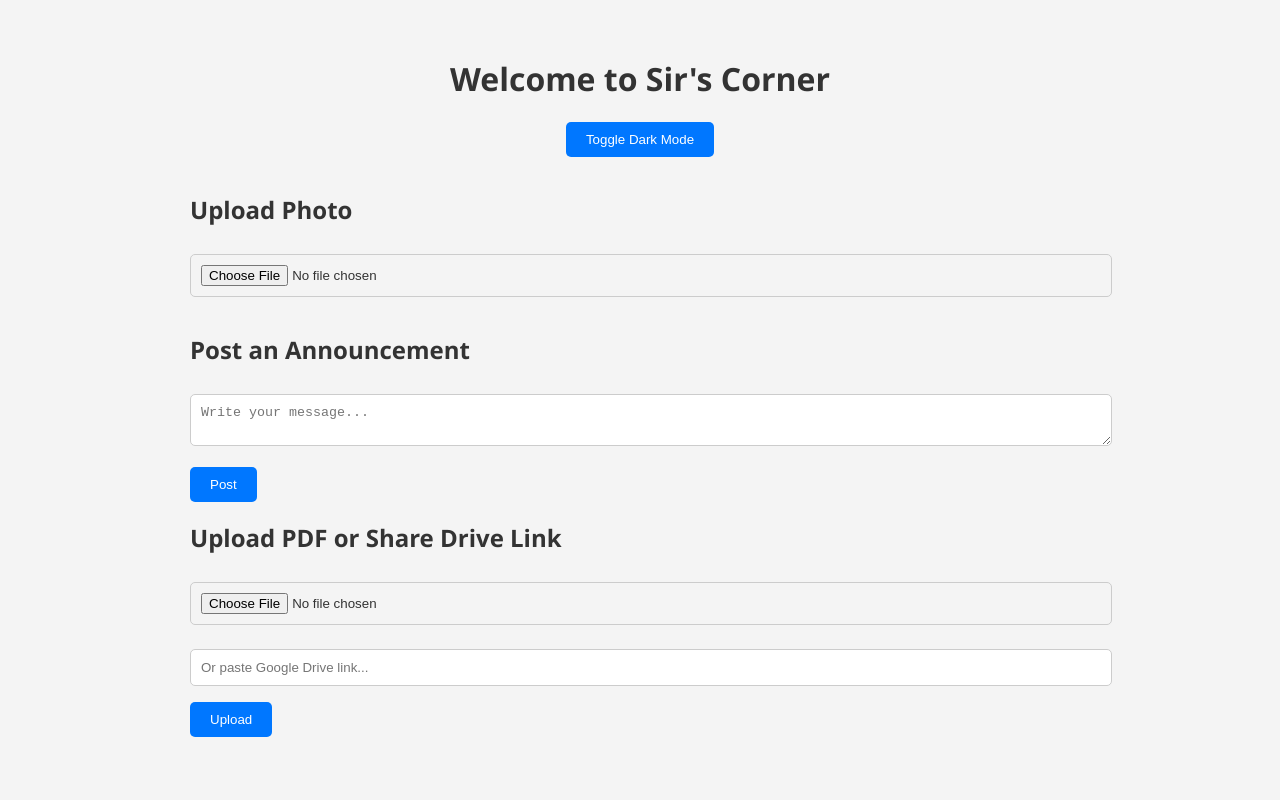
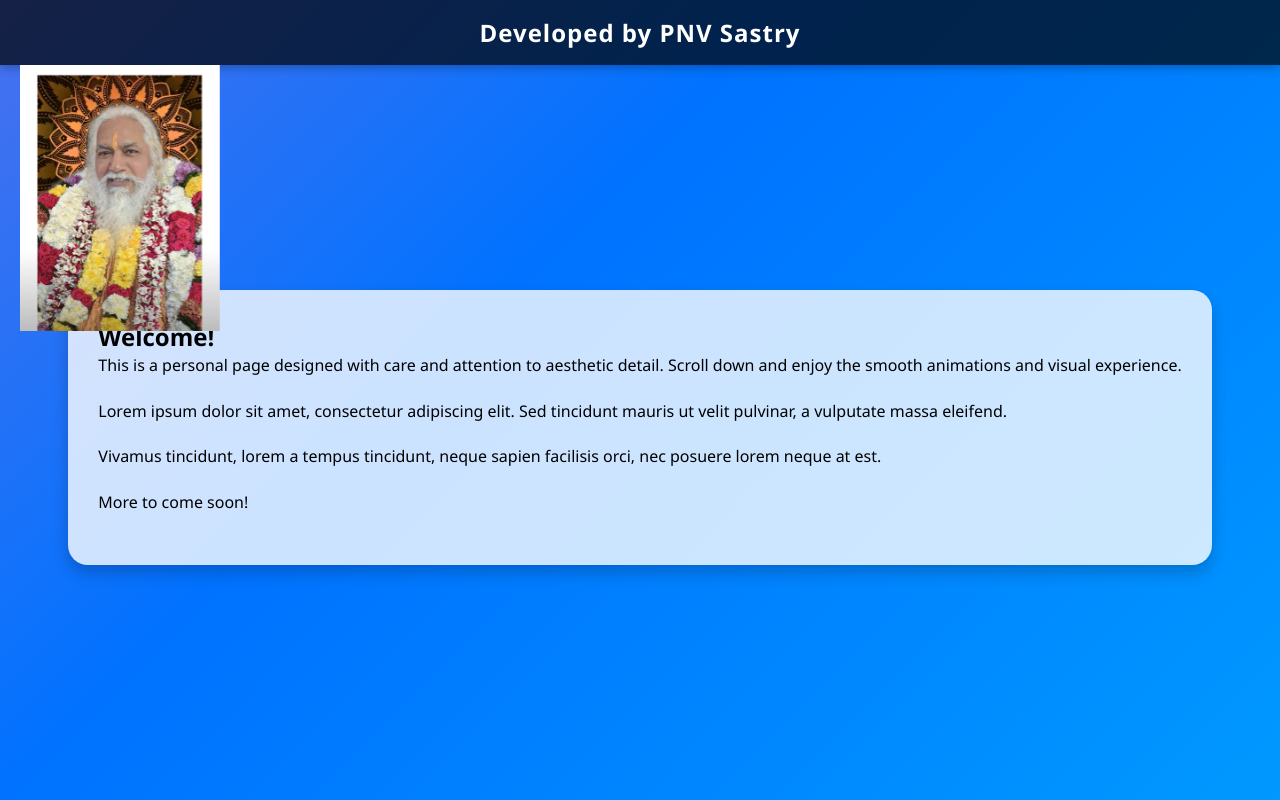
Before and after one commit to raghavaa2506/WebsiteForDad, a plain HTML site: page index.html in a window 1280 px wide. Drawn offline with Linux system fonts and the light colour scheme.

Commit message:
changes done

```diff
--- a/index.html
+++ b/index.html
@@ -1,43 +1,35 @@
 <!DOCTYPE html>
 <html lang="en">
-
 <head>
   <meta charset="UTF-8" />
-  <meta name="viewport" content="width=device-width, initial-scale=1.0" />
-  <title>Teacher's Personal Site</title>
+  <meta name="viewport" content="width=device-width, initial-scale=1.0"/>
+  <title>PNV Sastry's Site</title>
   <link rel="stylesheet" href="style.css" />
+
 </head>
+<body>
+  <div class="background"></div>
 
-<body>
-  <div class="container">
-    <header>
-      <h1>Welcome to Sir's Corner</h1>
-      <button id="toggle-dark">Toggle Dark Mode</button>
-    </header>
+  <!-- Added logo image in top-left corner -->
+  <div class="logo-container">
+    <img src="images/ssm.png" alt="Logo" />
+  </div>
 
-    <section class="photo-upload">
-      <h2>Upload Photo</h2>
-      <input type="file" id="photoInput" accept="image/*" />
-      <div id="photoPreview"></div>
+  <header>
+    <h1>Developed by PNV Sastry</h1>
+  </header>
+
+  <main>
+    <section class="content">
+
+      <h2>Welcome!</h2>
+      <p>This is a personal page designed with care and attention to aesthetic detail. Scroll down and enjoy the smooth animations and visual experience.</p>
+      <p>Lorem ipsum dolor sit amet, consectetur adipiscing elit. Sed tincidunt mauris ut velit pulvinar, a vulputate massa eleifend.</p>
+      <p>Vivamus tincidunt, lorem a tempus tincidunt, neque sapien facilisis orci, nec posuere lorem neque at est.</p>
+      <p>More to come soon!</p>
     </section>
-
-    <section class="blog">
-      <h2>Post an Announcement</h2>
-      <textarea id="blogInput" placeholder="Write your message..."></textarea>
-      <button onclick="postBlog()">Post</button>
-      <div id="blogPosts"></div>
-    </section>
-
-    <section class="pdf-upload">
-      <h2>Upload PDF or Share Drive Link</h2>
-      <input type="file" id="pdfInput" accept="application/pdf" />
-      <input type="url" id="driveLink" placeholder="Or paste Google Drive link..." />
-      <button onclick="uploadPDF()">Upload</button>
-      <div id="pdfDisplay"></div>
-    </section>
-  </div>
+  </main>
 
   <script src="script.js"></script>
 </body>
-
 </html>
--- a/script.js
+++ b/script.js
@@ -1,62 +1,2 @@
-const toggleDark = document.getElementById('toggle-dark');
-toggleDark.addEventListener('click', () => {
-  document.body.classList.toggle('dark-mode');
-});
-
-// Photo Preview
-document.getElementById('photoInput').addEventListener('change', function () {
-  const preview = document.getElementById('photoPreview');
-  preview.innerHTML = '';
-  const file = this.files[0];
-  if (file) {
-    const reader = new FileReader();
-    reader.onload = function (e) {
-      const img = document.createElement('img');
-      img.src = e.target.result;
-      preview.appendChild(img);
-    };
-    reader.readAsDataURL(file);
-  }
-});
-
-// Blog Posting
-function postBlog() {
-  const input = document.getElementById('blogInput');
-  const post = document.createElement('div');
-  post.className = 'blog-post';
-  post.innerText = input.value;
-  document.getElementById('blogPosts').prepend(post);
-  input.value = '';
-}
-
-// PDF Upload or Drive Link
-function uploadPDF() {
-  const fileInput = document.getElementById('pdfInput');
-  const driveInput = document.getElementById('driveLink');
-  const display = document.getElementById('pdfDisplay');
-  display.innerHTML = '';
-
-  if (fileInput.files.length > 0) {
-    const file = fileInput.files[0];
-    const url = URL.createObjectURL(file);
-    const link = document.createElement('a');
-    link.href = url;
-    link.innerText = `View PDF: ${file.name}`;
-    link.target = '_blank';
-    link.classList.add('pdf-link');
-    display.appendChild(link);
-  } else if (driveInput.value) {
-    const link = document.createElement('a');
-    link.href = driveInput.value;
-    link.innerText = 'Open Google Drive File';
-    link.target = '_blank';
-    link.classList.add('pdf-link');
-    display.appendChild(link);
-  } else {
-    alert('Please select a PDF or paste a Drive link.');
-  }
-
-  // Reset
-  fileInput.value = '';
-  driveInput.value = '';
-}
+// Optional: Add more interactivity later
+console.log("Welcome to PNV Sastry's Site!");
--- a/style.css
+++ b/style.css
@@ -1,65 +1,100 @@
-body {
-    font-family: 'Segoe UI', sans-serif;
+/* Reset and base styles */
+* {
   margin: 0;
   padding: 0;
-    background-color: #f4f4f4;
-    color: #333;
-    transition: background-color 0.3s ease, color 0.3s ease;
+  box-sizing: border-box;
+}
+.logo-container {
+  position: absolute;
+  top: 65px;
+  left: 20px;
+  z-index: 100;
 }
 
-  .container {
-    max-width: 900px;
-    margin: auto;
-    padding: 20px;
+.logo-container img {
+  max-width: 200px;
+  height: auto;
 }
 
-  header {
-    text-align: center;
-    padding: 1rem;
+body, html {
+  height: 100%;
+  font-family: 'Segoe UI', sans-serif;
+  scroll-behavior: smooth;
+  overflow-x: hidden;
+  position: relative;
 }
 
-  button {
-    padding: 10px 20px;
-    border: none;
-    background-color: #0077ff;
-    color: white;
-    border-radius: 5px;
-    cursor: pointer;
-    transition: background 0.3s ease;
+/* Animated gradient background */
+.background {
+  position: fixed;
+  top: 0;
+  left: 0;
+  width: 100%;
+  height: 100%;
+  background: linear-gradient(-45deg, #00c6ff, #0072ff, #ff6ec4, #f9d423);
+  background-size: 400% 400%;
+  z-index: -1;
+  animation: gradientBG 15s ease infinite;
 }
 
-  button:hover {
-    background-color: #005fcc;
+/* Gradient animation */
+@keyframes gradientBG {
+  0% { background-position: 0% 50%; }
+  50% { background-position: 100% 50%; }
+  100% { background-position: 0% 50%; }
 }
 
-  textarea, input[type='file'], input[type='url'] {
+/* Header */
+header {
+  position: fixed;
+  top: 0;
   width: 100%;
-    padding: 10px;
-    margin-top: 8px;
-    margin-bottom: 16px;
-    border: 1px solid #ccc;
-    border-radius: 5px;
+  background-color: rgba(0, 0, 0, 0.7);
+  color: #ffffff;
+  text-align: center;
+  padding: 1rem 0;
+  z-index: 10;
+  box-shadow: 0 2px 10px rgba(0,0,0,0.3);
 }
 
-  #photoPreview img, .pdf-link {
-    margin-top: 10px;
-    max-width: 100%;
+header h1 {
+  font-size: 1.5rem;
+  letter-spacing: 1px;
 }
 
-  .blog-post {
-    background: #e8f0fe;
-    padding: 10px;
-    margin: 10px 0;
-    border-left: 5px solid #0077ff;
-    border-radius: 5px;
+/* Main content styling */
+main {
+  margin-top: 100px;
+  padding: 40px 20px;
+  display: flex;
+  justify-content: center;
 }
 
-  .dark-mode {
-    background-color: #121212;
-    color: #e0e0e0;
+.content {
+  background: rgba(255, 255, 255, 0.8);
+
+  padding:30px;
+  border-radius: 20px;
+  max-width:1300px;
+  box-shadow: 0 8px 16px rgba(0,0,0,0.2);
+  animation: fadeInUp 1s ease-out;
+  margin-top: 150px;
 }
 
-  .dark-mode .blog-post {
-    background-color: #1e1e1e;
-    border-color: #bb86fc;
+/* Fade-in animation */
+@keyframes fadeInUp {
+  from {
+    opacity: 0;
+    transform: translateY(20px);
   }
+  to {
+    opacity: 1;
+    transform: translateY(0);
+  }
+}
+
+/* Paragraph spacing */
+.content p {
+  margin-bottom: 20px;
+  line-height: 1.6;
+}
```
Also changed, not shown: folder/Documentation_senior.md (deleted, +0 -74 lines), images/ssm.png (added). Lines whose indentation alone changed are shown as unchanged.
